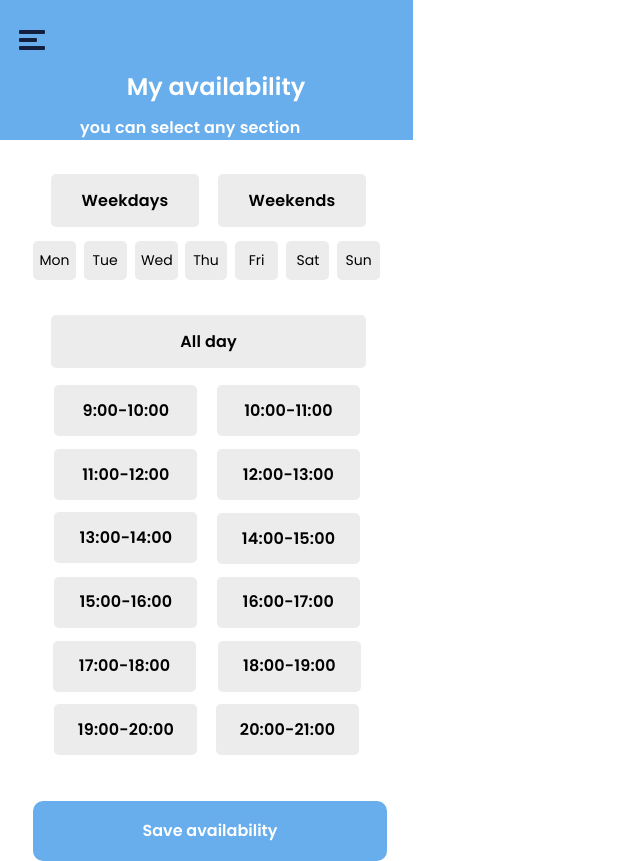
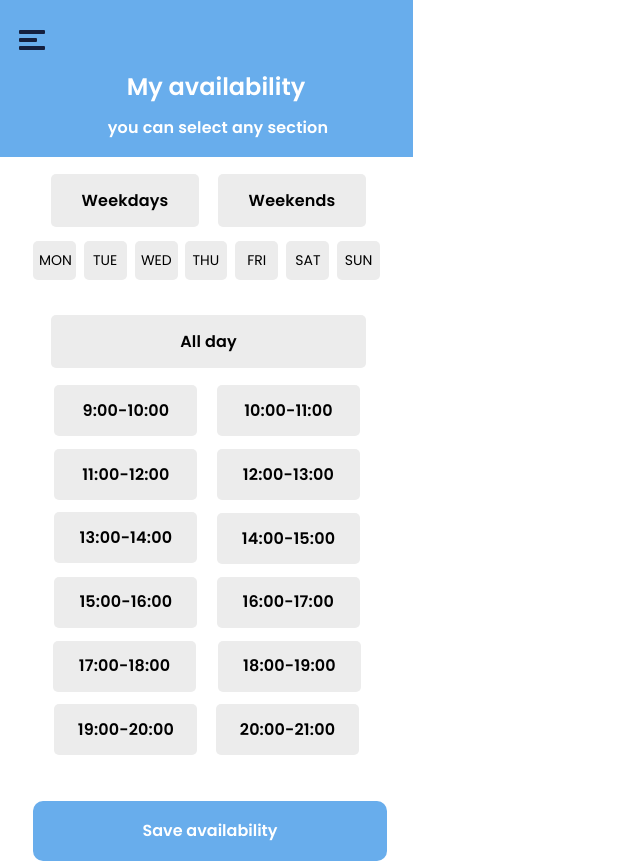
Before and after one commit to likhithravula/webapp, a React (Create React App) app: page / in a window 1280 px wide. Shown: the whole page, without its empty margins (0-640 px from the left). Built offline with nearby package versions, Linux system fonts and the light colour scheme.

Commit message:
Menu box fix

```diff
--- a/src/assets/css/App.css
+++ b/src/assets/css/App.css
@@ -394,12 +394,13 @@ header .menuIcon {
 .profile-bg-availability{
   position: absolute;
 width: 414px;
-height: 140px;
+height: 157px;
 left: -1px;
 top: 0px;
 
 background: #68ADEC;
 }
+
 .my-availability{
   position: absolute;
 width: 194px;
@@ -408,7 +409,8 @@ left: 120px;
 top: 53px;
 bottom: 23px;
 right: 100px;
-
+text-align: center;
+justify-content: center;
 font-family: Poppins;
 font-style: normal;
 font-weight: 600;
@@ -421,7 +423,7 @@ color: #FFFFFF;
 }
 
 .h4-availability{
-  position: relative;
+  position: absolute;
   left: 81px;
   top: 95px;
   bottom: 17px;
@@ -431,6 +433,8 @@ color: #FFFFFF;
   font-style: normal;
   font-weight: 600;
   font-size: 16px;
+  justify-content: center;
+  text-align: center;
   line-height: 24px;
   letter-spacing: 0.01em;
 
--- a/src/components/pages/request/Myprofile/Availability.js
+++ b/src/components/pages/request/Myprofile/Availability.js
@@ -57,13 +57,13 @@ const Availability = () => {
                     }}>Weekends</button>
             </div>
             <div>
-                <button className='mon' id='daily' style={{ background: isMon ? '#5FD680' : null }} onClick={()=>  {setIsMon(!isMon) }}>Mon</button>
-                <button className='tue' id='daily' style={{ background: isTue ? '#5FD680' : null }} onClick={()=>  {setIsTue(!isTue) }}>Tue</button>
-                <button className='wed' id='daily' style={{ background: isWed ? '#5FD680' : null }} onClick={()=>  {setIsWed(!isWed) }}>Wed</button>
-                <button className='thu' id='daily' style={{ background: isThu ? '#5FD680' : null }} onClick={()=>  {setIsThu(!isThu) }}>Thu</button>
-                <button className='fri' id='daily' style={{ background: isFri ? '#5FD680' : null }} onClick={()=>  {setIsFri(!isFri) }}>Fri</button>
-                <button className='sat' id='daily' style={{ background: isSat ? '#5FD680' : null }} onClick={()=>  {setisSat(!isSat) }}>Sat</button>
-                <button className='sun' id='daily' style={{ background: isSun ? '#5FD680' : null }} onClick={()=>  {setisSun(!isSun) }}>Sun</button>
+                <button className='mon' id='daily' style={{ background: isMon ? '#5FD680' : null }} onClick={()=>  {setIsMon(!isMon); setisWeekends(false); setIsWeekdays(true); setisSat(false); setisSun(false) }}>MON</button>
+                <button className='tue' id='daily' style={{ background: isTue ? '#5FD680' : null }} onClick={()=>  {setIsTue(!isTue); setisWeekends(false); setIsWeekdays(true); setisSat(false); setisSun(false) }}>TUE</button>
+                <button className='wed' id='daily' style={{ background: isWed ? '#5FD680' : null }} onClick={()=>  {setIsWed(!isWed); setisWeekends(false); setIsWeekdays(true); setisSat(false); setisSun(false) }}>WED</button>
+                <button className='thu' id='daily' style={{ background: isThu ? '#5FD680' : null }} onClick={()=>  {setIsThu(!isThu); setisWeekends(false); setIsWeekdays(true); setisSat(false); setisSun(false) }}>THU</button>
+                <button className='fri' id='daily' style={{ background: isFri ? '#5FD680' : null }} onClick={()=>  {setIsFri(!isFri); setisWeekends(false); setIsWeekdays(true); setisSat(false); setisSun(false) }}>FRI</button>
+                <button className='sat' id='daily' style={{ background: isSat ? '#5FD680' : null }} onClick={()=>  {setisSat(!isSat) }}>SAT</button>
+                <button className='sun' id='daily' style={{ background: isSun ? '#5FD680' : null }} onClick={()=>  {setisSun(!isSun) }}>SUN</button>
             </div>
             <div>
                 <button  className='All' id={isAllday? 'all-day-selected' : 'all-day' } onClick={() => setisAllday(!isAllday)}>All day</button>
```
